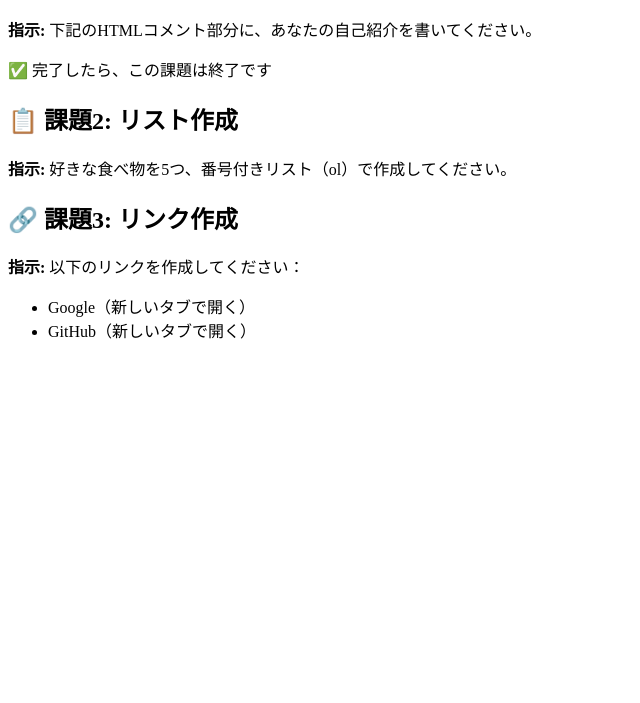
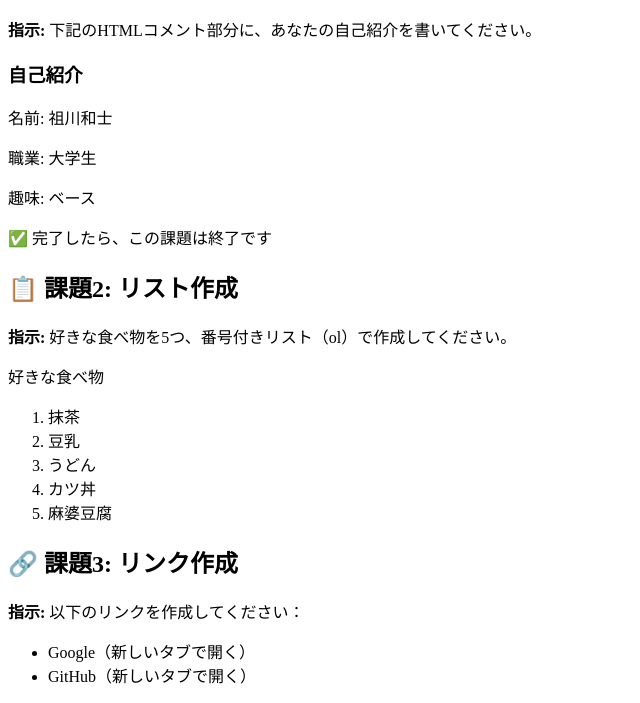
Before and after one commit to omu-aaa23153/omu-aaa23153.github.io, a plain HTML site: page index.html in a window 1280 px wide. Shown: the part 127-830 px from the top of the page, without its empty margins (0-640 px from the left). Before the commit the page ends 800 px from the top, so only its background shows below. Drawn offline with Linux system fonts and the light colour scheme.

Commit message:
Update index.html

```diff
--- a/index.html
+++ b/index.html
@@ -1,3 +1,4 @@
+
 <!DOCTYPE html>
 <html lang="ja">
 <head>
@@ -10,19 +11,25 @@
     <div>
         <h2>📝 課題1: 自己紹介セクション作成</h2>
         <p><strong>指示:</strong> 下記のHTMLコメント部分に、あなたの自己紹介を書いてください。</p>
-        <!-- ここに自己紹介のHTMLを書いてください
-        例:
+
         <h3>自己紹介</h3>
-        <p>名前: 山田太郎</p>
+        <p>名前: 祖川和士</p>
         <p>職業: 大学生</p>
-        <p>趣味: プログラミング、読書</p>
-        -->
+        <p>趣味: ベース</p>
+
         <p>✅ 完了したら、この課題は終了です</p>
     </div>
     <div>
         <h2>📋 課題2: リスト作成</h2>
         <p><strong>指示:</strong> 好きな食べ物を5つ、番号付きリスト（ol）で作成してください。</p>
-        <!-- ここに好きな食べ物のリストを作成してください -->
+        <p>好きな食べ物</p>
+        <ol>
+            <li>抹茶</li>
+            <li>豆乳</li>
+            <li>うどん</li>
+            <li>カツ丼</li>
+            <li>麻婆豆腐</li>
+        </ol>
     </div>
     <div>
         <h2>🔗 課題3: リンク作成</h2>
```
